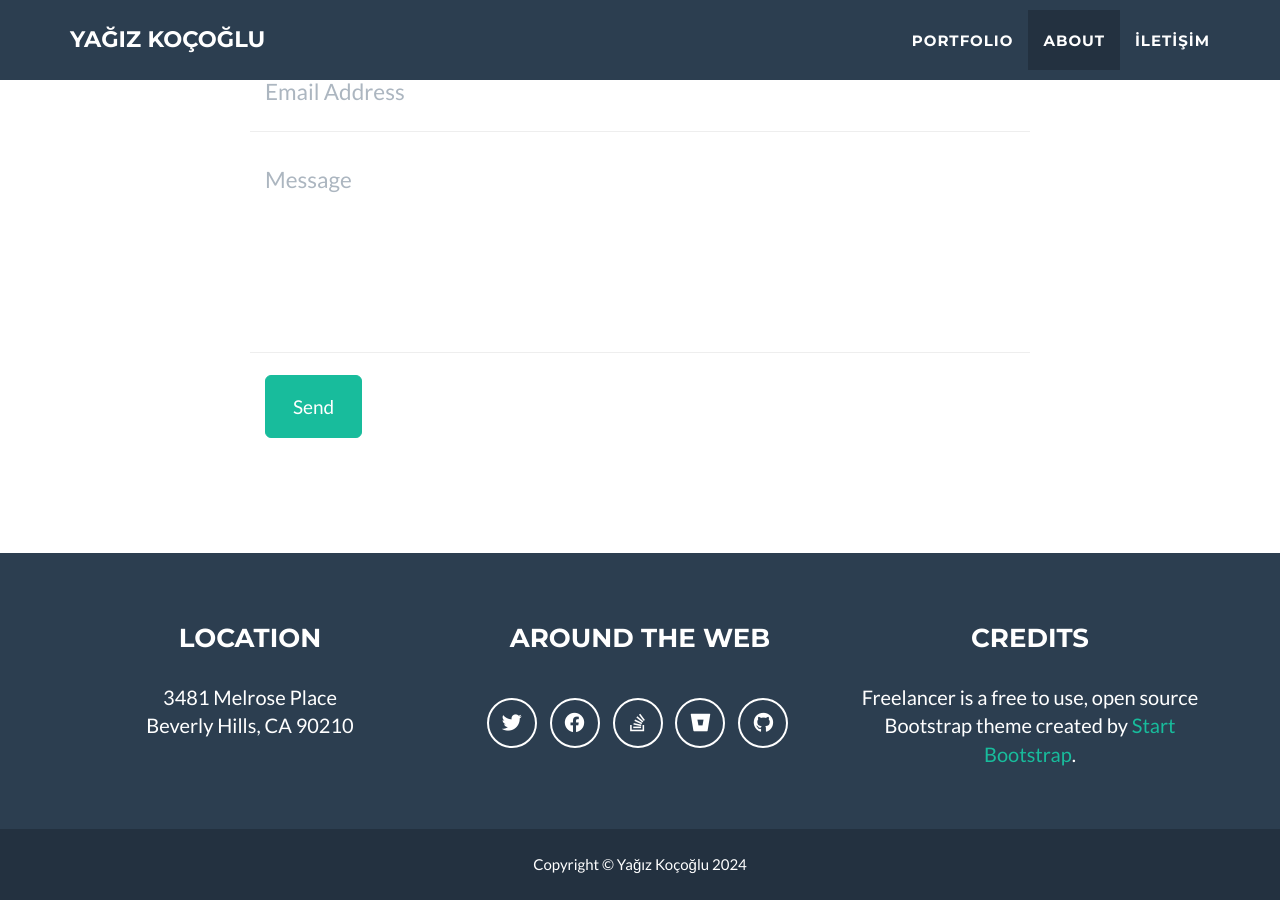
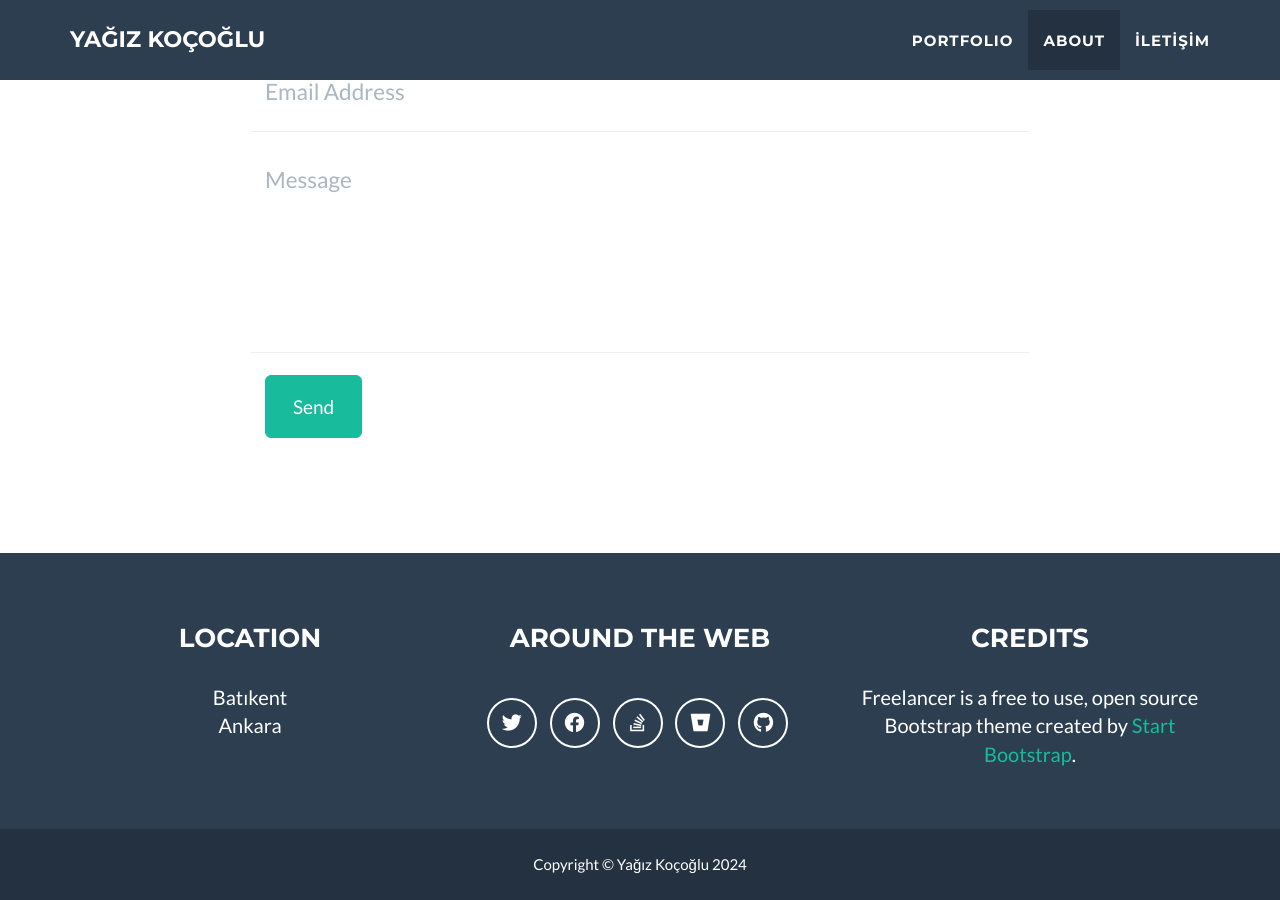
Before and after one commit to yaggy12/yagizkocoglu.github.io, a Jekyll site: the page built from _posts/2014-07-17-project-2.markdown, in a window 1280 px wide and 900 px high, scrolled down 2486 px. Built offline with Jekyll 4.4.1, drawn with Linux system fonts in a browser that asks for light colours.

Commit message:
Update _config.yml

```diff
--- a/_config.yml
+++ b/_config.yml
@@ -52,9 +52,8 @@ social:
 
 # Postal address (add as many lines as necessary)
 address:
-  - line: 3481 Melrose Place
-  - line: Beverly Hills, CA 90210
-
+  - line: Batıkent
+  - line: Ankara
 # Credits content
 credits: 'Freelancer is a free to use, open source Bootstrap theme created by <a href="http://startbootstrap.com">Start Bootstrap</a>.'
 
```
